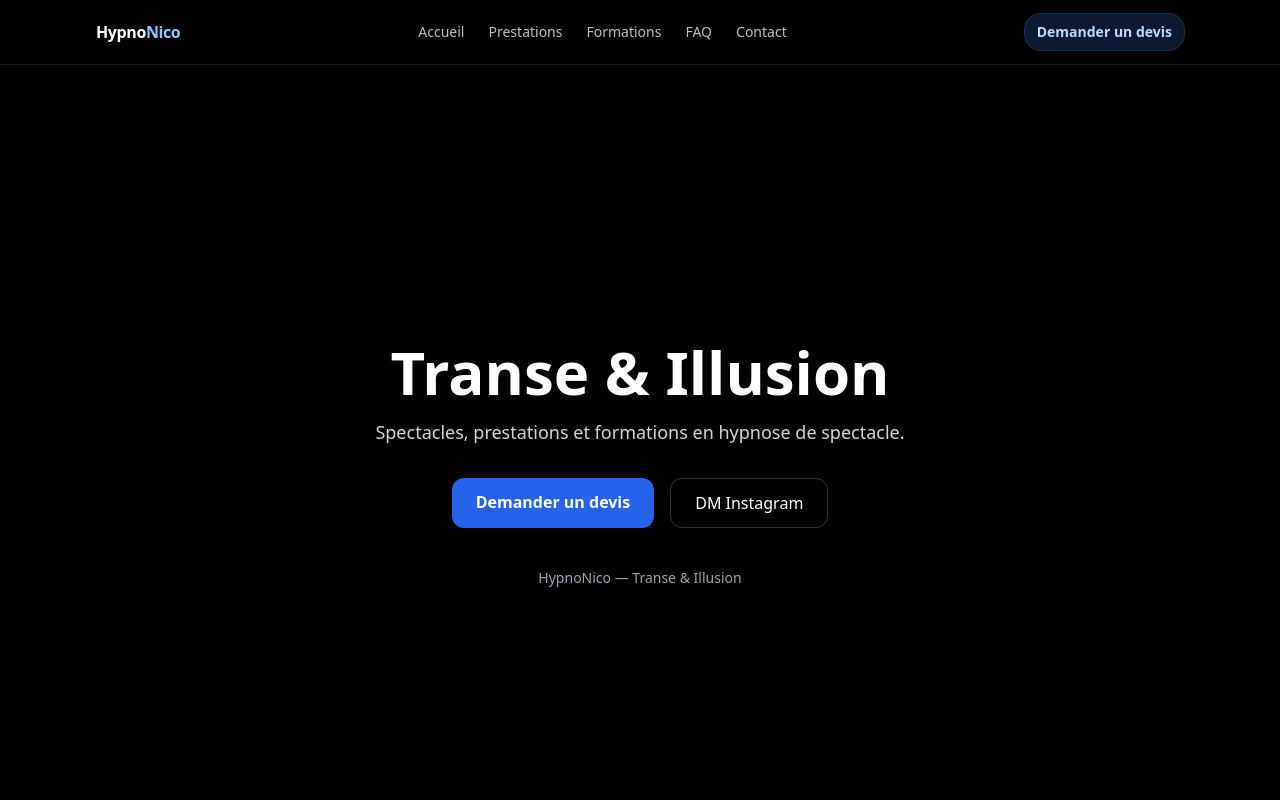
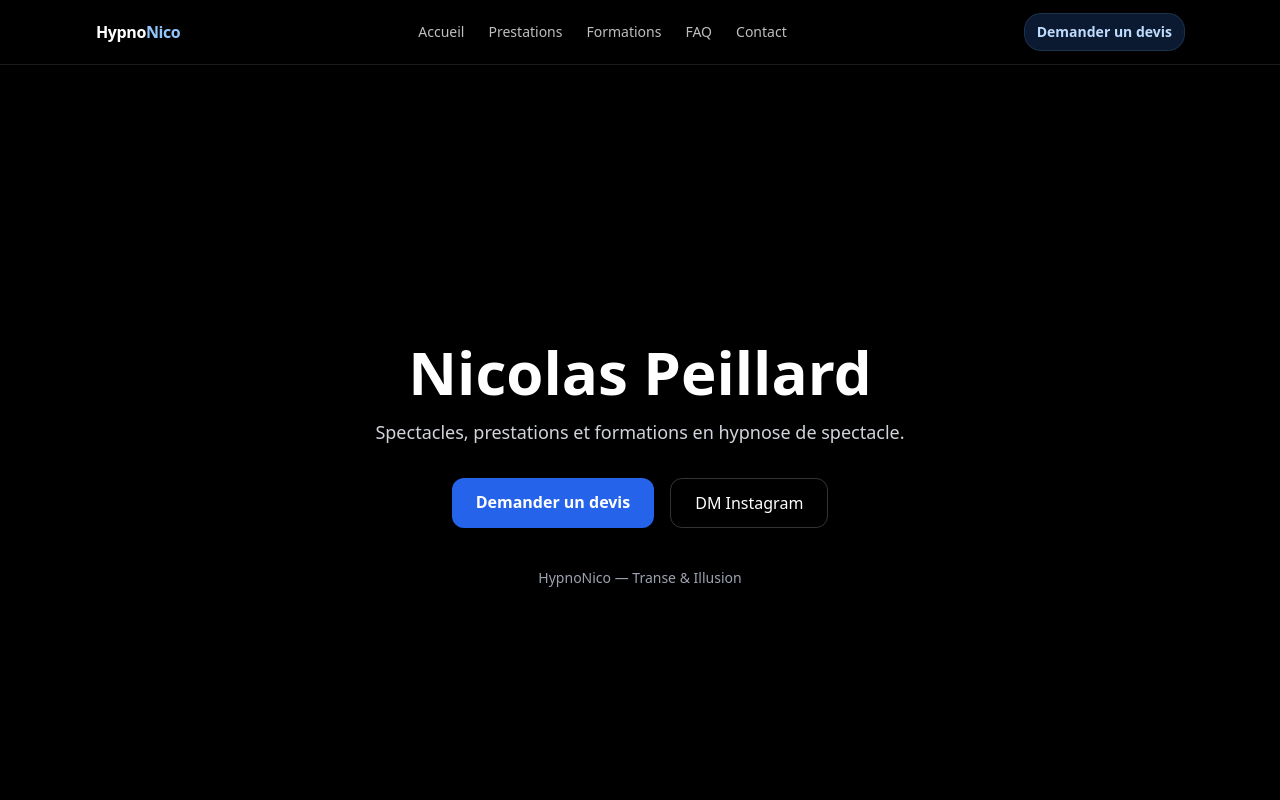
Before and after one commit to HypnoNico/transeetillusion, a Next.js app: page / in a window 1280 px wide. Shown: the top 800 px of the page. Built offline with nearby package versions, Linux system fonts and the light colour scheme.

Commit message:
Update page.tsx

```diff
--- a/app/page.tsx
+++ b/app/page.tsx
@@ -2,7 +2,7 @@ export default function Home() {
   return (
     <main className="min-h-screen bg-black text-white flex flex-col items-center justify-center px-6 text-center">
       <h1 className="text-4xl md:text-6xl font-extrabold">
-        Transe & Illusion
+        Nicolas  Peillard
       </h1>
 
       <p className="mt-4 text-lg text-gray-300 max-w-xl">
```
